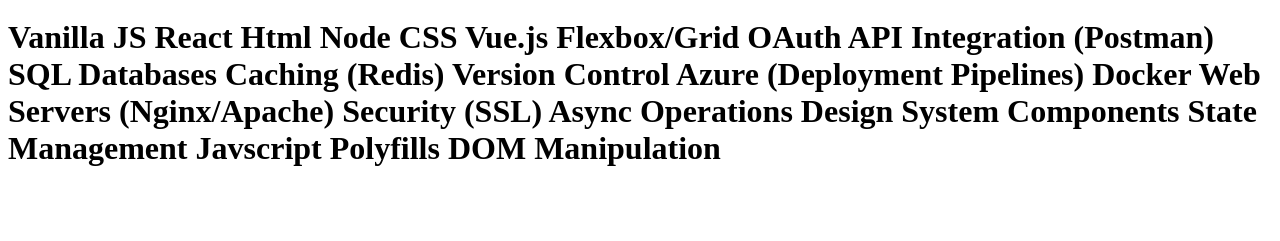
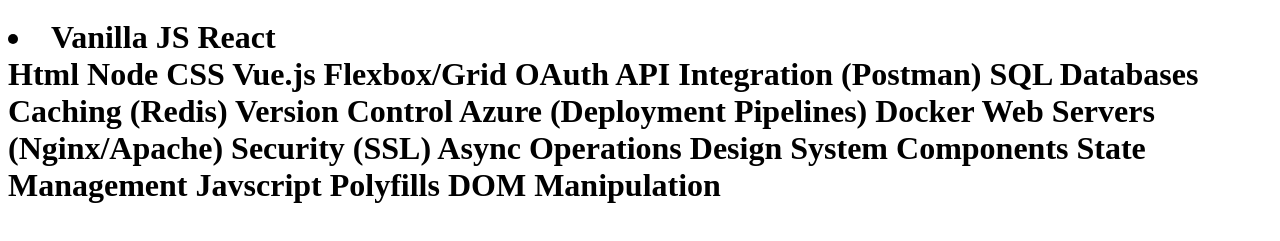
Before and after one commit to ZacharyLawCode/Main, a website: page index.html in a window 1280 px wide. Shown: the part 61-302 px from the top of the page. Drawn offline with Linux system fonts and the light colour scheme.

Commit message:
Update index.html

```diff
--- a/index.html
+++ b/index.html
@@ -9,8 +9,9 @@
 <body>
     <h1>Hello, World!</h1>
 
-    <h1>Vanilla JS
-        React
+    <h1>
+        <li>Vanilla JS
+        React</li>
         Html
         Node
         CSS
```
